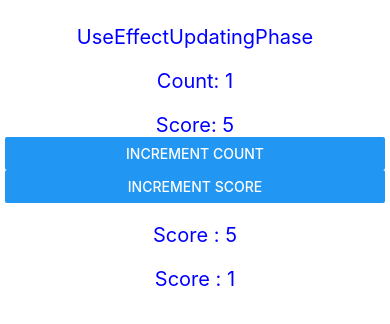
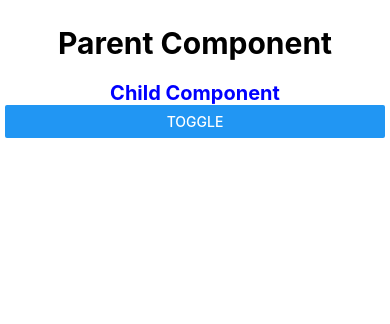
Before and after one commit to R-e-h-a-n-N-a-s-e-e-r/leaning-React-Native, a React Native app: screen / in a window 390 px wide. Shown: the top 324 px of the page. Built offline with nearby package versions, Linux system fonts and the light colour scheme.

Commit message:
UseEffect Hook for Unmounting Phase

```diff
--- a/App.tsx
+++ b/App.tsx
@@ -1,6 +1,7 @@
 import { Button, StyleSheet, Text, View } from 'react-native';
 import React from 'react';
-import UseEffectUpdatingPhase from './src/Components/UseEffectUpdatingPhase';
+import UseEffectUnMountingPhase from './src/Components/UseEffectUnMountingPhase';
+// import UseEffectUpdatingPhase from './src/Components/UseEffectUpdatingPhase';
 // import UseEffect from './src/Components/UseEffectHook';
 // import { ClassComponent } from './src/Components/ClassComponent';
 // import Grid from './src/Components/Grid';
@@ -27,7 +28,8 @@ const App = () => {
       {/* <Grid /> */}
       {/* <ClassComponent /> */}
       {/* <UseEffect /> */}
-      <UseEffectUpdatingPhase/>
+      {/* <UseEffectUpdatingPhase/> */}
+      <UseEffectUnMountingPhase/>
     </View>
   );
 };
--- /dev/null
+++ b/src/Components/ShowChild.tsx
@@ -0,0 +1,32 @@
+import { StyleSheet, Text, View } from 'react-native';
+import React, { useEffect } from 'react';
+
+const ShowChild = () => {
+  useEffect(() => {
+    // To use the useEffect hook for the unmounting phase, we use a return function inside the useEffect hook. This function will be called when the component is about to unmount.
+
+    // In simple words inside function is used to do something when the component is unmounted.
+    return () => {
+      console.log('Child Component Unmounted');
+    };
+  });
+  return (
+    <View>
+      <Text
+        style={{
+          fontSize: 20,
+          fontWeight: 'bold',
+          textAlign: 'center',
+          marginTop: 20,
+          color: 'blue',
+        }}
+      >
+        Child Component
+      </Text>
+    </View>
+  );
+};
+
+export default ShowChild;
+
+const styles = StyleSheet.create({});
--- /dev/null
+++ b/src/Components/UseEffectUnMountingPhase.tsx
@@ -0,0 +1,28 @@
+import { Button, StyleSheet, Text, View } from 'react-native';
+import React, { useState } from 'react';
+import ShowChild from './ShowChild';
+
+const UseEffectUnMountingPhase = () => {
+  const [Show, setShow] = useState(true);
+
+  return (
+    <View>
+      <Text
+        style={{
+          fontSize: 30,
+          fontWeight: 'bold',
+          textAlign: 'center',
+          marginTop: 20,
+        }}
+      >
+        Parent Component
+      </Text>
+      {Show ? <ShowChild /> : null}
+      <Button title="Toggle" onPress={() => setShow(!Show)} />
+    </View>
+  );
+};
+
+export default UseEffectUnMountingPhase;
+
+const styles = StyleSheet.create({});
```
